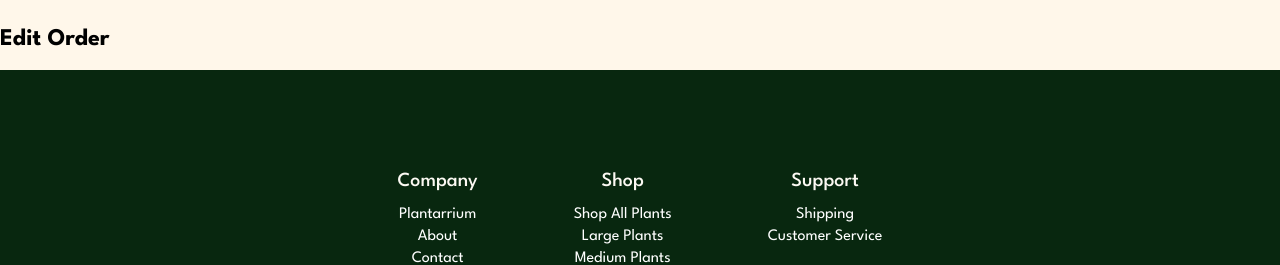
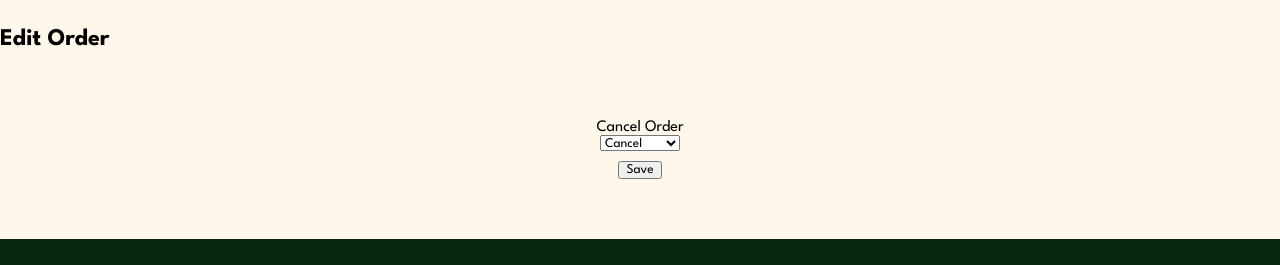
Before and after one commit to 2110-FTB-PT/infinite-loop, a React (Create React App) app: page /admin/orders/1 in a window 1280 px wide. Shown: the part 540-805 px from the top of the page. Built offline with nearby package versions, Linux system fonts and the light colour scheme; no server answers.

Commit message:
added status on admin orders

```diff
--- a/src/components/Admin/EditOrder.js
+++ b/src/components/Admin/EditOrder.js
@@ -15,6 +15,7 @@ const EditOrder = ({ token }) => {
         console.log('single order ', singleOrder)
         console.log('products', singleOrder.products)
         setOrder(singleOrder)
+        window.scroll({top:0, behavior: "smooth"})
     }
 
     useEffect(() => {
@@ -48,6 +49,23 @@ const EditOrder = ({ token }) => {
                 </div>
             </div>
             <h2>Edit Order</h2>
+                <form className="edit-product-container" >
+                <label for="order status">Cancel Order</label>
+                <select name="cancel">
+                    <option value="cancel"> Cancel </option>
+                    <option value="processing"> Processing </option>
+                </select>
+                {/* <input
+                    placeholder="Update Order Status"
+                    value={order.currentStatus}
+                    onChange={(event) => { setOrder({ ...order, currentStatus: event.target.value }) }}
+                /> */}
+                <button>Save</button>
+                {/* {<FaTrashAlt
+                    role="button"
+                    onClick={() => handleDelete(id)}
+                />} */}
+            </form>
         </div>
     )
 }
--- a/src/components/Admin/EditProduct.js
+++ b/src/components/Admin/EditProduct.js
@@ -29,7 +29,7 @@ const EditProduct = ({ token }) => {
 
     const handleDelete = async () => {
         try {
-            const deletedProduct = await deleteProduct(token, id)
+            await deleteProduct(token, id)
             navigate('/admin/products')
         } catch(error) {
             console.error(error);
```
